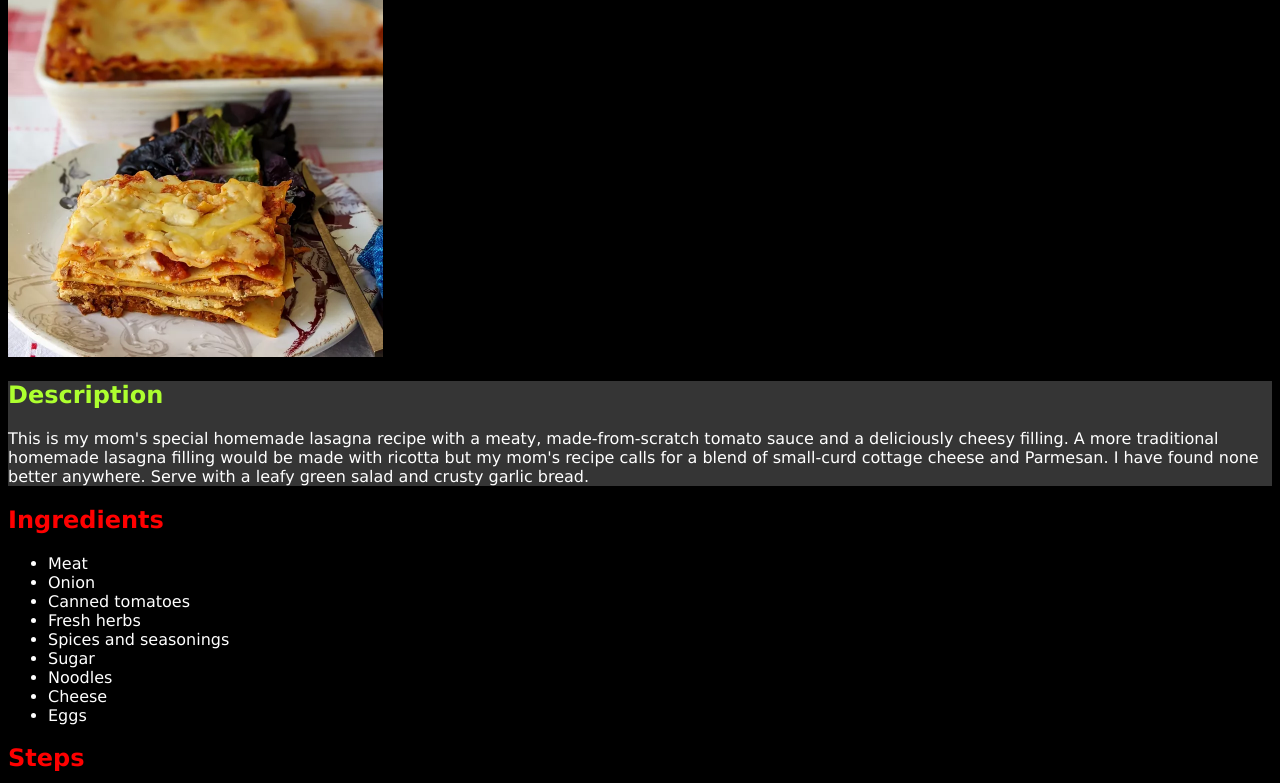
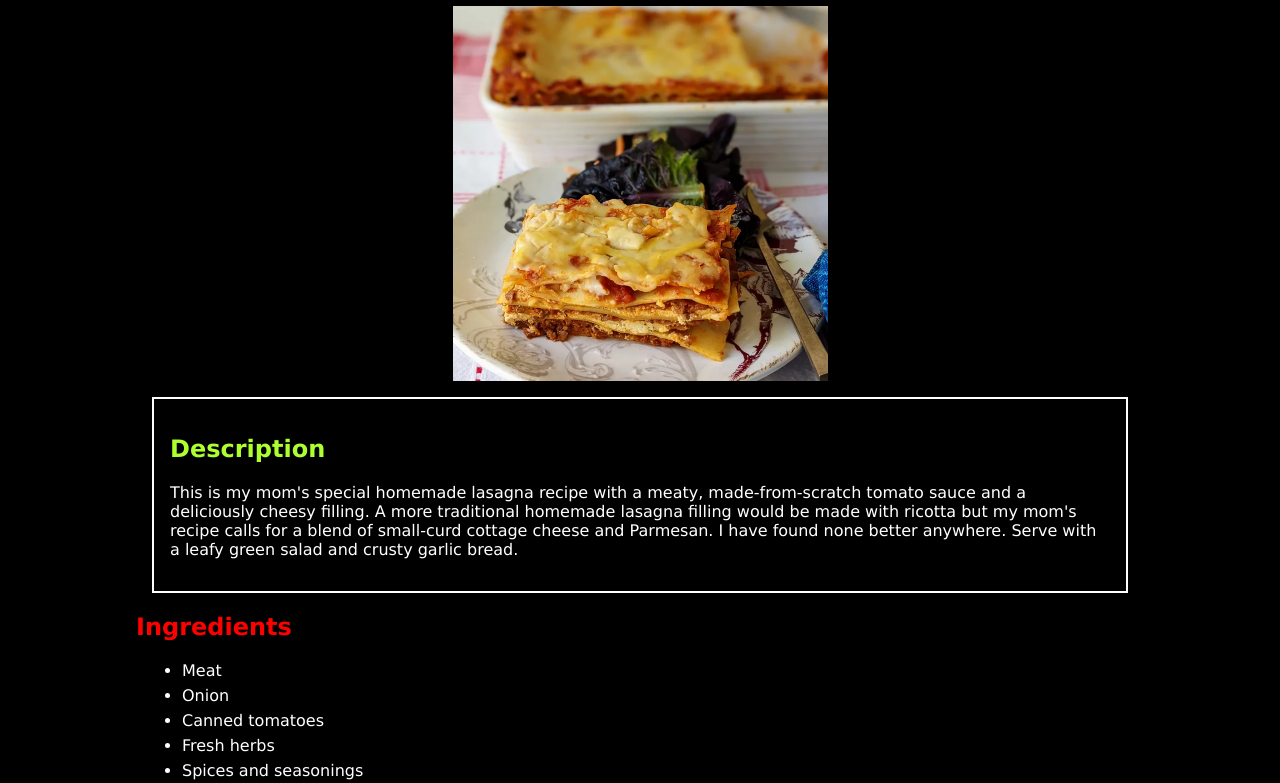
Before and after one commit to FLopriore/odin-recipes, a plain HTML site: page recipes/lasagna.html in a window 1280 px wide. Shown: the part 99-882 px from the top of the page. Drawn offline with Linux system fonts and the light colour scheme.

Commit message:
Make the text more readable
It increases space over the borders of the whole content, among the
different paragraphs and list items.
The image showing the recipe now is centered.
The description includes a white border that makes the look
more pleasing.

```diff
--- a/style.css
+++ b/style.css
@@ -2,15 +2,26 @@ body {
     font-family: Verdana, Geneva, Tahoma, sans-serif;
     color: white;
     background-color: black;
+    padding: 16px 8em;
 }
 
 img {
-    width: 375px;
-    height: auto;
+    width: auto;
+    height: 375px;
+    display: block;
+    margin: 0 auto;
 }
 
 h1 {
     text-align: center;
+}
+
+p {
+    padding: 16px;
+}
+
+li {
+    margin: 6px;
 }
 
 #smash-burger {
@@ -34,7 +45,13 @@ h1 {
 }
 
 .description {
-    background-color: #353535;
+    border: 2px solid white;
+    padding: 16px;
+    margin: 1em;
+}
+
+.description p {
+    padding: 0px;
 }
 
 #homepage {
@@ -46,4 +63,5 @@ h1 {
     text-align: center;
     list-style-type: none;
     font-size: large;
+    margin: 8px;
 }
```
